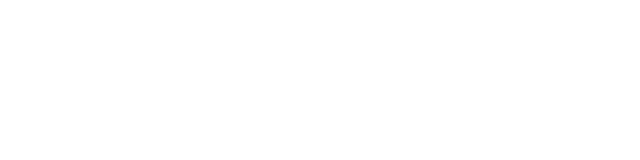
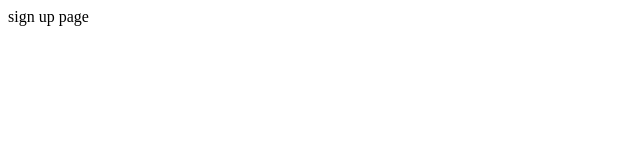
Before and after one commit to Pen-Pals/front_penpal, a React (Vite) app: page /signup in a window 1280 px wide. Before the commit this address had no page. Shown: the top 160 px of the page, without its empty margins (0-640 px from the left). Built offline with nearby package versions, Linux system fonts and the light colour scheme.

Commit message:
add: login, signup 페이지 생성

```diff
--- a/src/App.tsx
+++ b/src/App.tsx
@@ -1,10 +1,12 @@
 import { Routes, Route } from "react-router-dom";
 import Login from './pages/Login'
+import Signup from './pages/Signup'
 
 function App() {
   return (
     <Routes>
       <Route path="/" element={<Login />} />
+      <Route path="/signup" element={<Signup />} />
     </Routes>
   );
 }
--- a/src/pages/Login.tsx
+++ b/src/pages/Login.tsx
@@ -1,4 +1,3 @@
-// import React from 'react';
 
 const Login = () => {
   return (
--- /dev/null
+++ b/src/pages/Signup.tsx
@@ -0,0 +1,9 @@
+const Signup = () => {
+  return (
+    <div>
+      sign up page
+    </div>
+  );
+};
+
+export default Signup;
```
